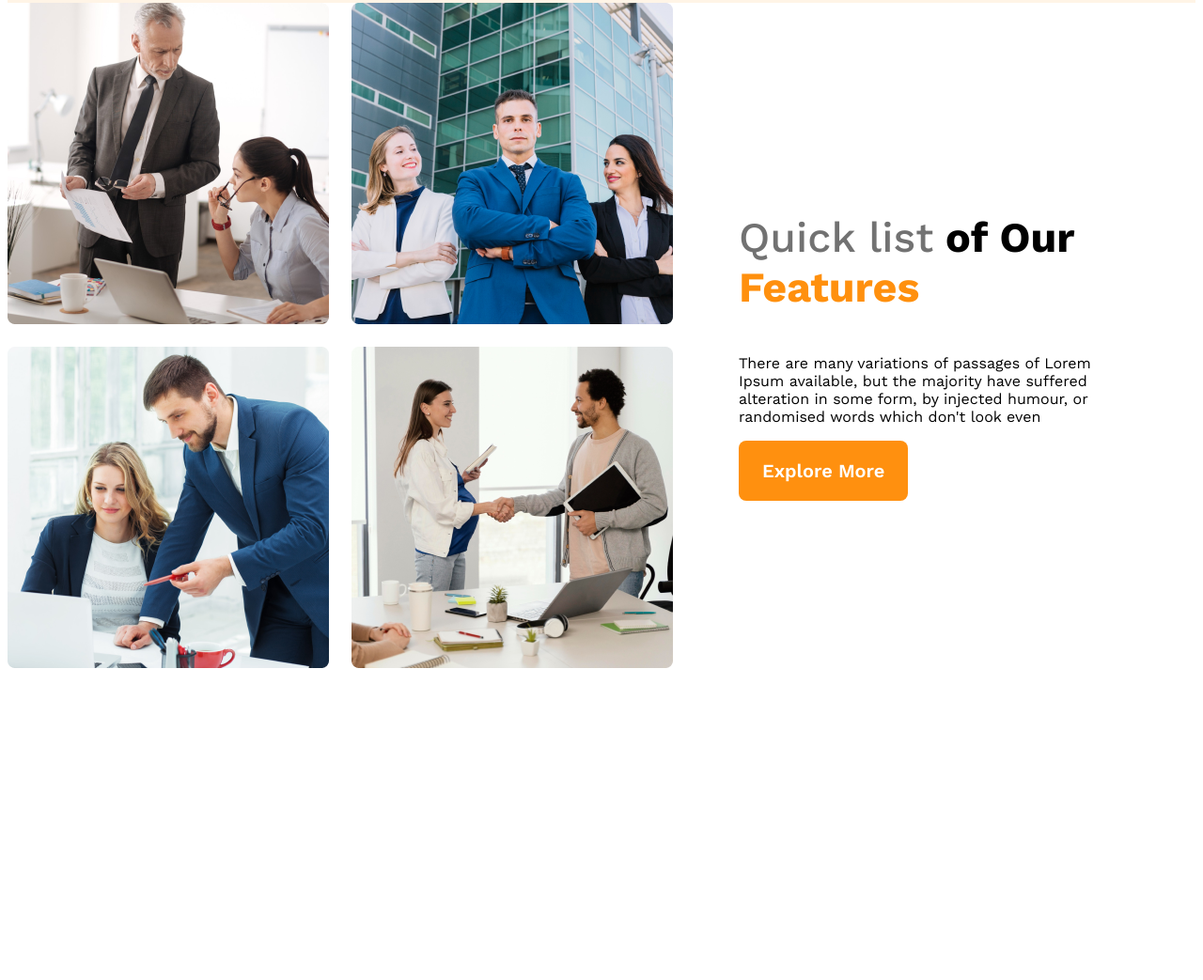
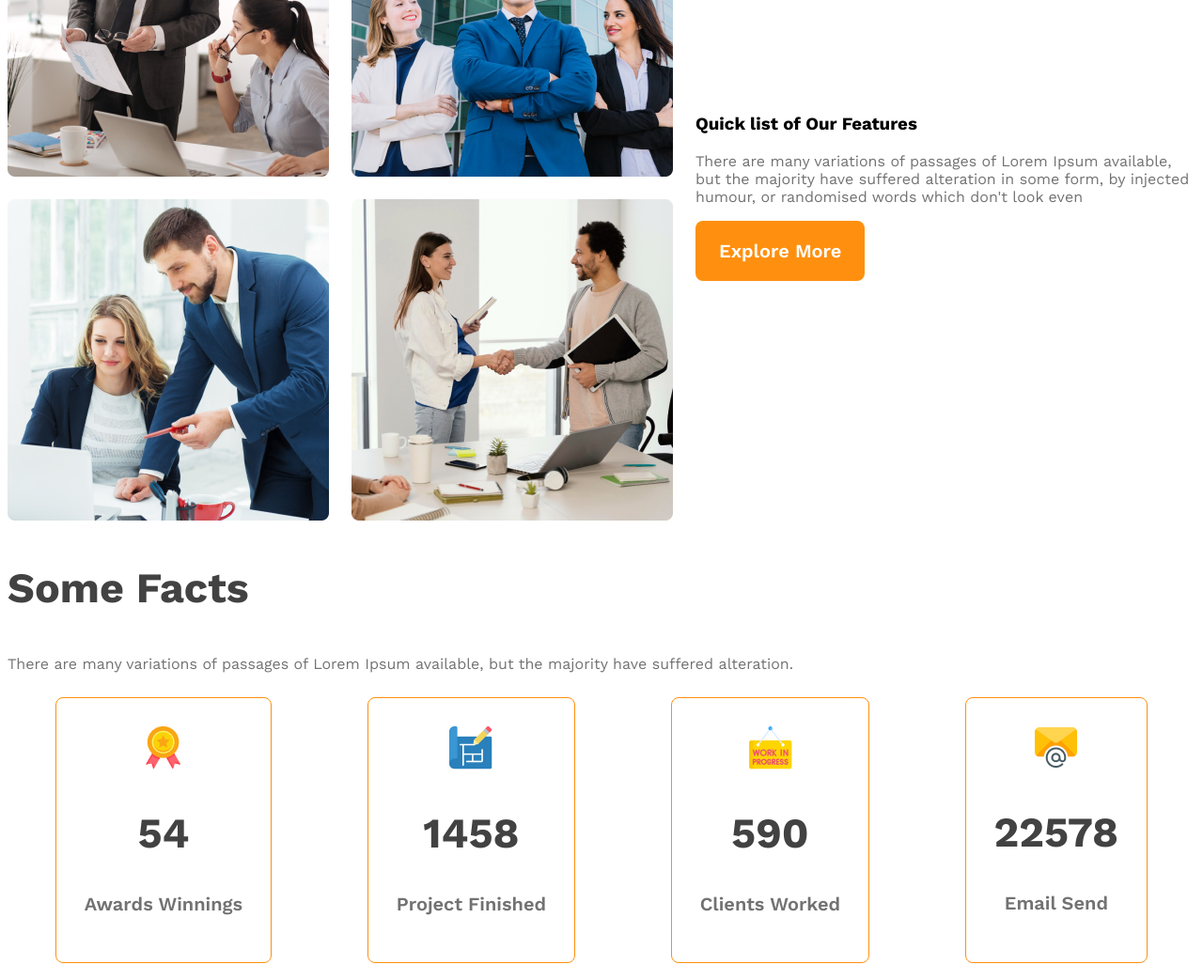
Before and after one commit to THISJAHID/g3-architects-website, a plain HTML site: page index.html in a window 1280 px wide. Shown: the part 1193-2236 px from the top of the page at 94% size. Before the commit the page ends 1912 px from the top, so only its background shows below. Drawn offline with nearby package versions, Linux system fonts and the light colour scheme.

Commit message:
added a new section

```diff
--- a/index.html
+++ b/index.html
@@ -9,7 +9,7 @@
 <body>
     <header>
         <nav>
-            <h3 class="nav-title">G3 Architects</h3>
+            <h3 class="section-title">G3 Architects</h3>
             <ul>
                 <li><a href="">Home</a></li>
                 <li><a href="">About</a></li>
@@ -19,8 +19,8 @@
         </nav>
         <div class="banner">
             <div class="banner-content">
-                <h1 class="banner-title">Brand New Group of Architechts</h1>
-                <p class="  ">
+                <h1 class="section-titl">Brand New Group of Architechts</h1>
+                <p class="text-light-gray">
                 There are many variations of passages of Lorem Ipsum available, but the majority have suffered alteration in some form, by injected humour, or randomised words which don't look even</p>
                 <button class="btn-primary">Explore More</button>
             </div>
@@ -41,11 +41,45 @@
                     <span class="Quick-list">Quick list</span>
                     <span class="of Our">of Our</span>
                     <span class="text-Features">Features</span> </h3>
-                <p class="teams-description">
+                <p class="text-light-gray">
                     There are many variations of passages of Lorem Ipsum available, but the majority have suffered alteration in some form, by injected humour, or randomised words which don't look even</p>
              <button class="btn-primary">Explore More</button>
             </div>
         </section>
+        <!-- features section -->
+        <section class="features">
+
+        </section>
+        <!-- facts section -->
+        <section class="facts">
+            <h3 class="section-title">Some Facts</h3>
+            <p class="text-light-gray">There are many variations of passages of Lorem Ipsum available, but the majority have suffered alteration.</p>
+            <div class="facts-card-container">
+                <!-- .card*4>img+h2.card-stats+p.card-title -->
+                <div class="card">
+                    <img src="images/icons/ribon.png" alt="">
+                    <h2 class="card-stats">54</h2>
+                    <p class="card-title text-light-gray">Awards Winnings</p>
+                </div>
+                <div class="card">
+                    <img src="images/icons/projects.png" alt="">
+                    <h2 class="card-stats">1458</h2>
+                    <p class="card-title text-light-gray">Project Finished</p>
+                </div>
+                <div class="card">
+                    <img src="images/icons/customers.png" alt="">
+                    <h2 class="card-stats">590</h2>
+                    <p class="card-title text-light-gray">Clients Worked</p>
+                </div>
+                <div class="card">
+                    <img src="images/icons/email.png" alt="">
+                    <h2 class="card-stats">22578</h2>
+                    <p class="card-title text-light-gray">Email Send</div>
+                </div>
+
+            </div>
+        </section>
+
     </main>
     <footer>
 
--- a/style.css
+++ b/style.css
@@ -15,9 +15,13 @@
     font-weight: 600;
     cursor: pointer;
     border: 0;
+}
+.section-title{
+    font-size: 2.8rem;
+    font-weight: 700;
+    color: #424242;
+}
 
-
-}
 /* header style */
 header{
     background-color: rgba(255, 144, 14, 0.10);
@@ -41,11 +45,7 @@ nav li a{
     text-decoration: none;
     color: #424242;
 }
-.nav-title{
-    font-size: 2.8rem;
-    font-weight: 700;
-    color: #424242;
-}
+
 /* banner style */
 .banner-content{
 max-width: 800px;
@@ -57,7 +57,7 @@ margin: 0 auto;
     font-weight: 700;
     color: #131313;
 }
-.banner-description{
+.text-light-gray{
     color:#727272;
 }
 .banner img{
@@ -65,59 +65,77 @@ margin: 0 auto;
     margin-top: 20px;
 }
 
-/* responsive media qreries */
+
+ /* teams style */
+ .teams-container{
+    display: flex;
+    align-items: center;
+    gap: 1.5rem;
+ }
+ .teams-img-container{
+    display: grid;
+    grid-template-columns: repeat(2, 1fr);
+    gap: 1.5rem;
+ }
+
+ /* facts section */
+ .facts-card-container{
+    display: flex;
+    justify-content: space-around;
+ }
+ .facts-card-container .card{
+    border-radius: 8px;
+    border:1px solid #ff900e;
+    text-align: center;
+    padding: 30px 30px;
+    margin-top: 10px;
+    margin-bottom: 10px;
+
+ }
+ .facts-card-container .card-title{
+    font-weight: 600;
+    font-size: 1.25rem;
+    margin-top: 5px;
+ }
+
+ .facts-card-container .card-stats{
+    font-size: 2.8rem;
+    color:#424242;
+ }
+
+ /* responsive media qreries */
 /* mobile devices */
-@media screen and (max-width 576px) {
+@media screen and (max-width: 576px) {
     header{
         padding: 20px;
     }
-    nav{
-        flex-direction: column;
+    nav,
+    .teams-container    {
+
+    flex-direction: column;
      }
+     .teams-img-container{
+        grid-template-columns: 1fr;
+     }
+     .teams-content{
+        padding-left: 20px;
+        padding-right: 20px;
+     }
+
+
      .banner-title {
         font-size:20px;
         text-align: center;
  }
 }
  /* medium devices */
- @media screen and (min-width 576px) and (max-width: 992px){
+ @media screen and (min-width: 576px) and (max-width: 992px){
     header{
         padding: 50px;
     }
-    nav{
+    nav,
+    .teams-container{
 
         flex-direction: column;
      }
  }
- /* teams style */
- .teams-container{
-    display: flex;
-    align-items: center;
-    gap: 1.5e;
- }
- .teams-img-container{
-    display: grid;
-    grid-template-columns: repeat(2, 1fr);
-    gap: 1.5rem;
- }
- .teams-content{
-    padding-left: 70px;
-    padding-right: 70px;
-    }
-    .teams-title{
-        font-size: 2.8rem;
-    }
- .teams-title .Quick-list{
-    color: #727272;
-    font-weight: 500;
- }
- .text-Features{
-    color: #ff900e;
-    font-weight: 700;
- }
- .
- .teams-img-container{
-    display: grid;
-    grid-template-columns: repeat(2, 1fr);
-    /* gap: 1.5rem; */
- }
```
